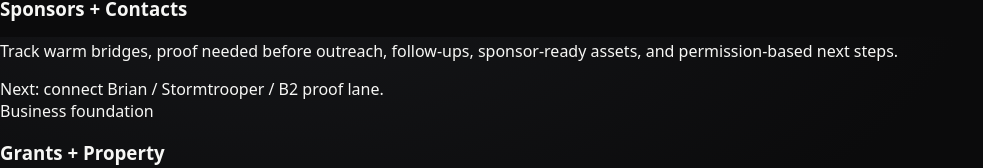
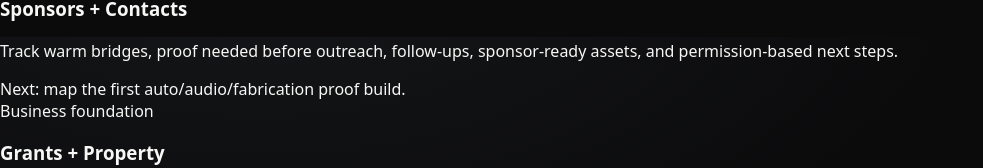
Before and after one commit to Aydan5333/Atlas-AI, a Next.js app in the folder frontend/: page / in a window 1280 px wide. Shown: the part 1563-1731 px from the top of the page, without its empty margins (0-983 px from the left). Built offline with nearby package versions, Linux system fonts and the light colour scheme; no server answers.

Commit message:
UI: generalize proof build card copy

```diff
--- a/frontend/pages/index.jsx
+++ b/frontend/pages/index.jsx
@@ -45,7 +45,7 @@ const commandModules = [
     title: "Sponsors + Contacts",
     subtitle: "Relationship pipeline",
     body: "Track warm bridges, proof needed before outreach, follow-ups, sponsor-ready assets, and permission-based next steps.",
-    next: "Next: connect Brian / Stormtrooper / B2 proof lane."
+    next: "Next: map the first auto/audio/fabrication proof build."
   },
   {
     title: "Grants + Property",
```
